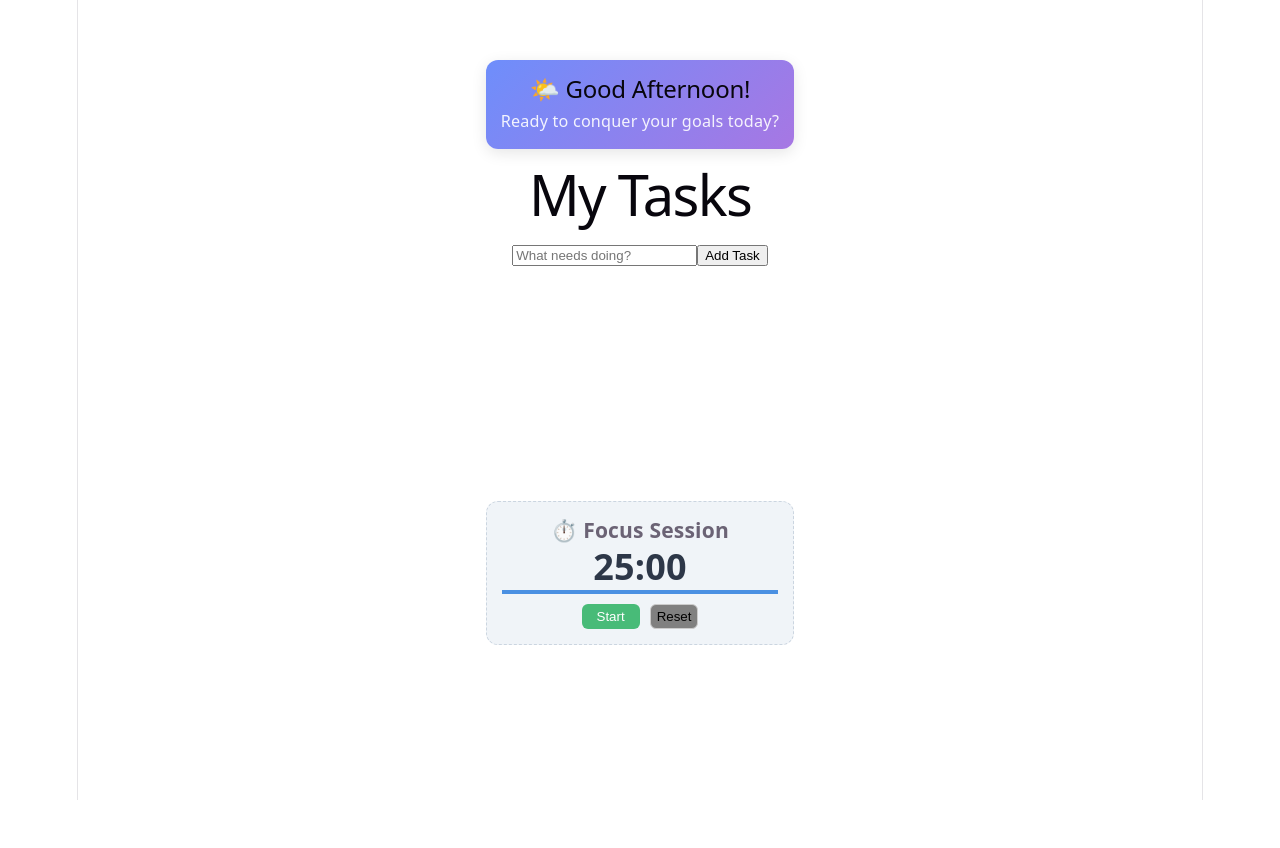
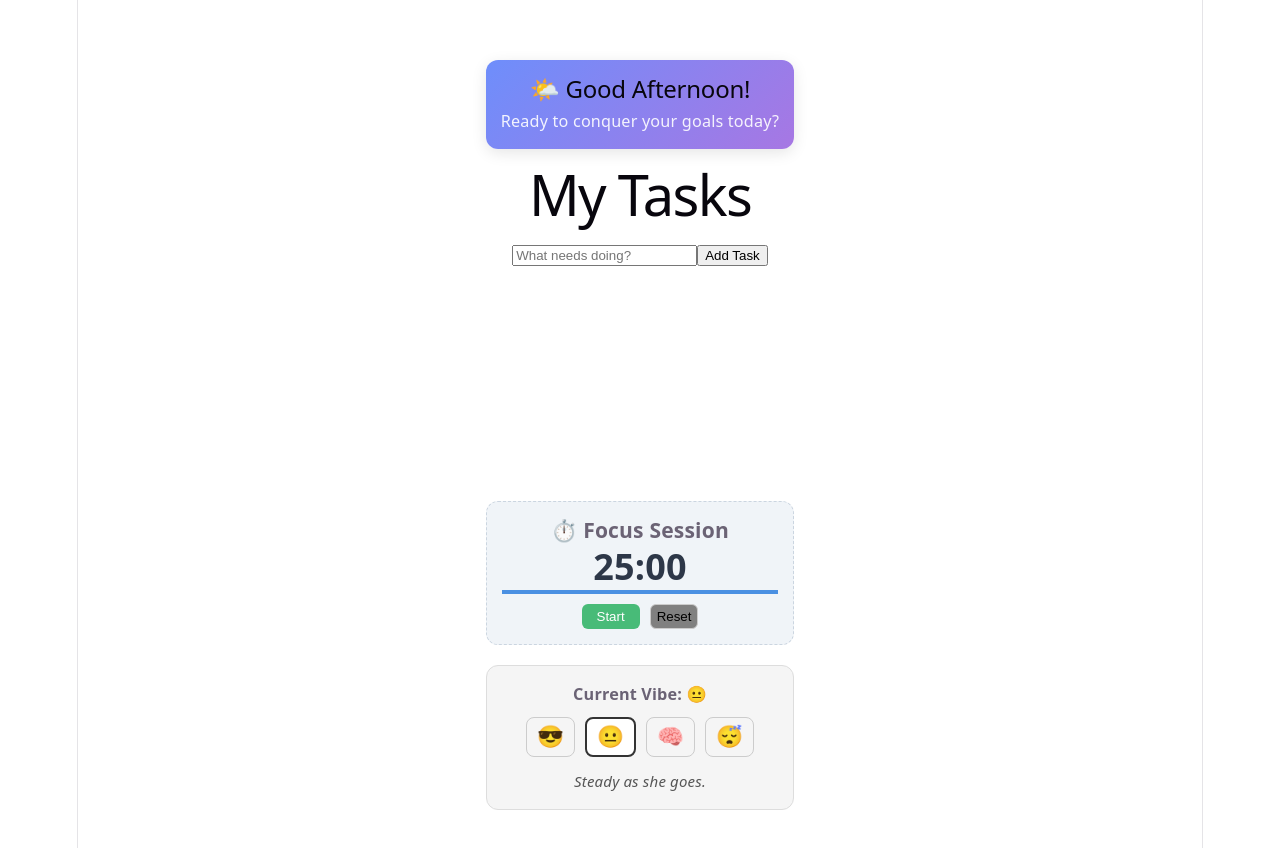
Before and after one commit to bluesand019/react-advanced, a React (Vite) app in the folder practice-folder/8/: page / in a window 1280 px wide. Shown: the top 848 px of the page. Before the commit the page ends 800 px from the top, so only its background shows below. Built offline with nearby package versions, Linux system fonts and the light colour scheme.

Commit message:
polished app.jsx

```diff
--- a/practice-folder/8/src/App.jsx
+++ b/practice-folder/8/src/App.jsx
@@ -4,6 +4,7 @@ import TaskItem from './components/TaskItem';
 import TaskStats from './components/TaskStats';
 import WeatherGreeting from './components/WeatherGreeting';
 import FocusTimer from './components/FocusTimer';
+import MoodTracker from './components/MoodTracker';
 
 function App() {
   const [tasks, setTasks] = useState([]);
@@ -37,6 +38,7 @@ function App() {
       </div>
 
       <FocusTimer />
+      <MoodTracker />
     </div>
   );
 }
```
